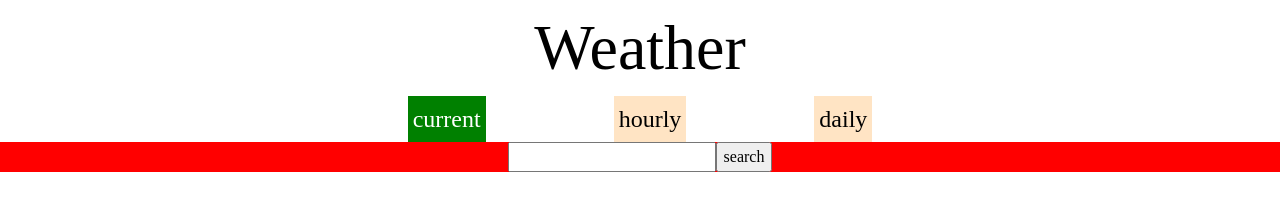
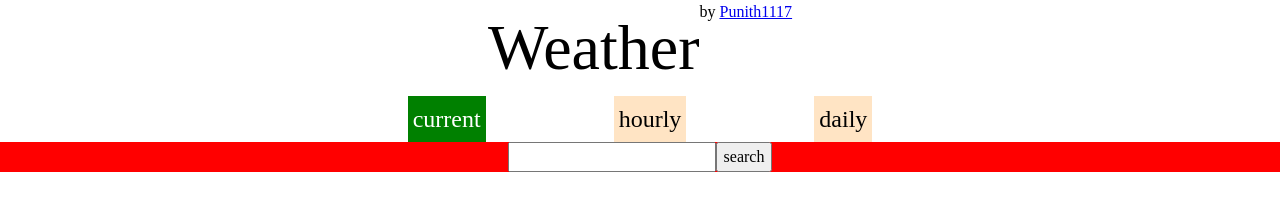
Before and after one commit to Punith1117/weather, a website built with webpack: page src/template.html in a window 1280 px wide. Built offline with nearby package versions, Linux system fonts and the light colour scheme.

Commit message:
add author

```diff
--- a/src/template.html
+++ b/src/template.html
@@ -10,6 +10,9 @@
       <div class="project-name">
         Weather
       </div>
+      <div class="author">
+        by <a href="https://github.com/Punith1117/weather/tree/main">Punith1117</a>
+      </div>
     </header>
     <nav class="tabs">
       <button class="current tab">current</button>
```
